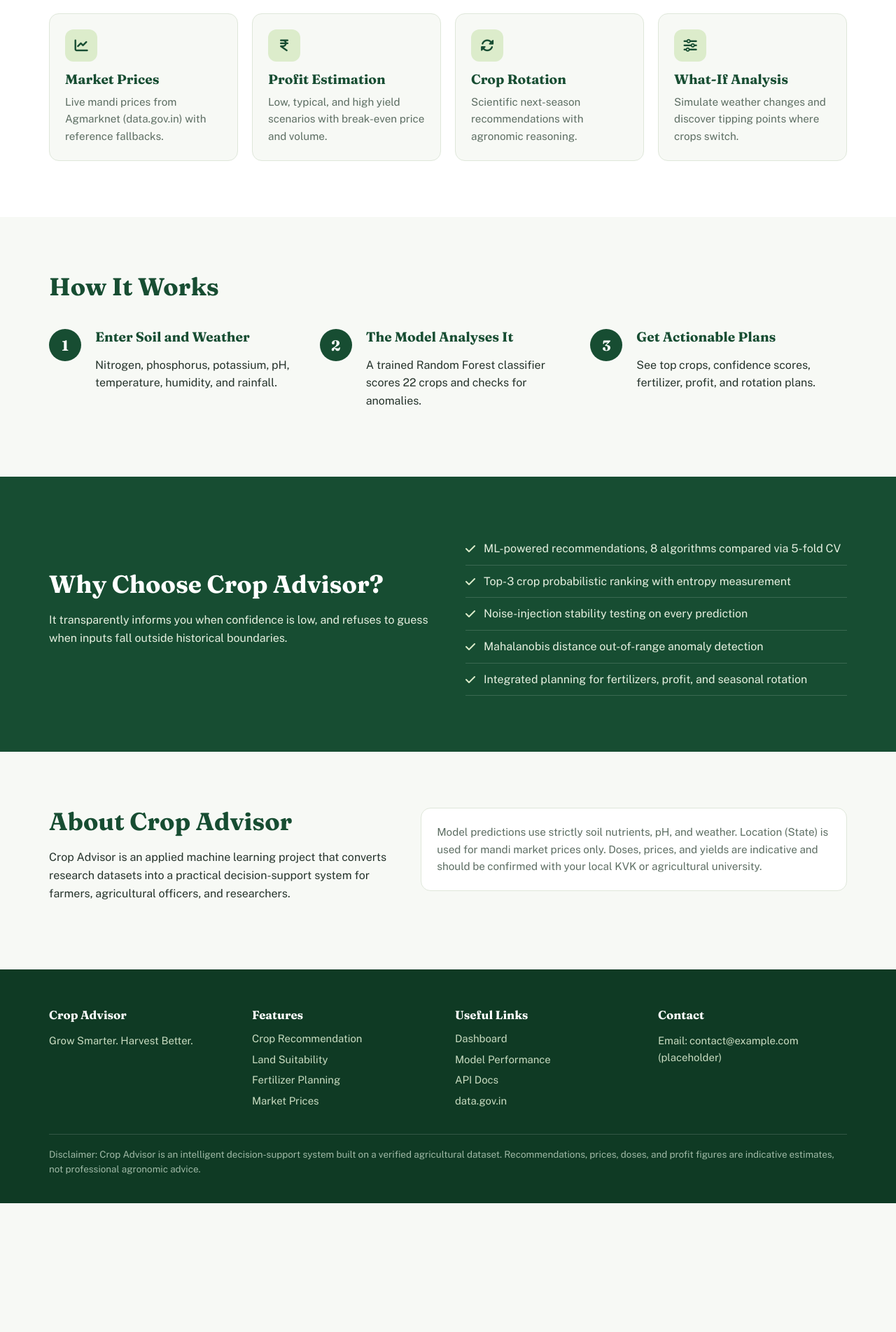
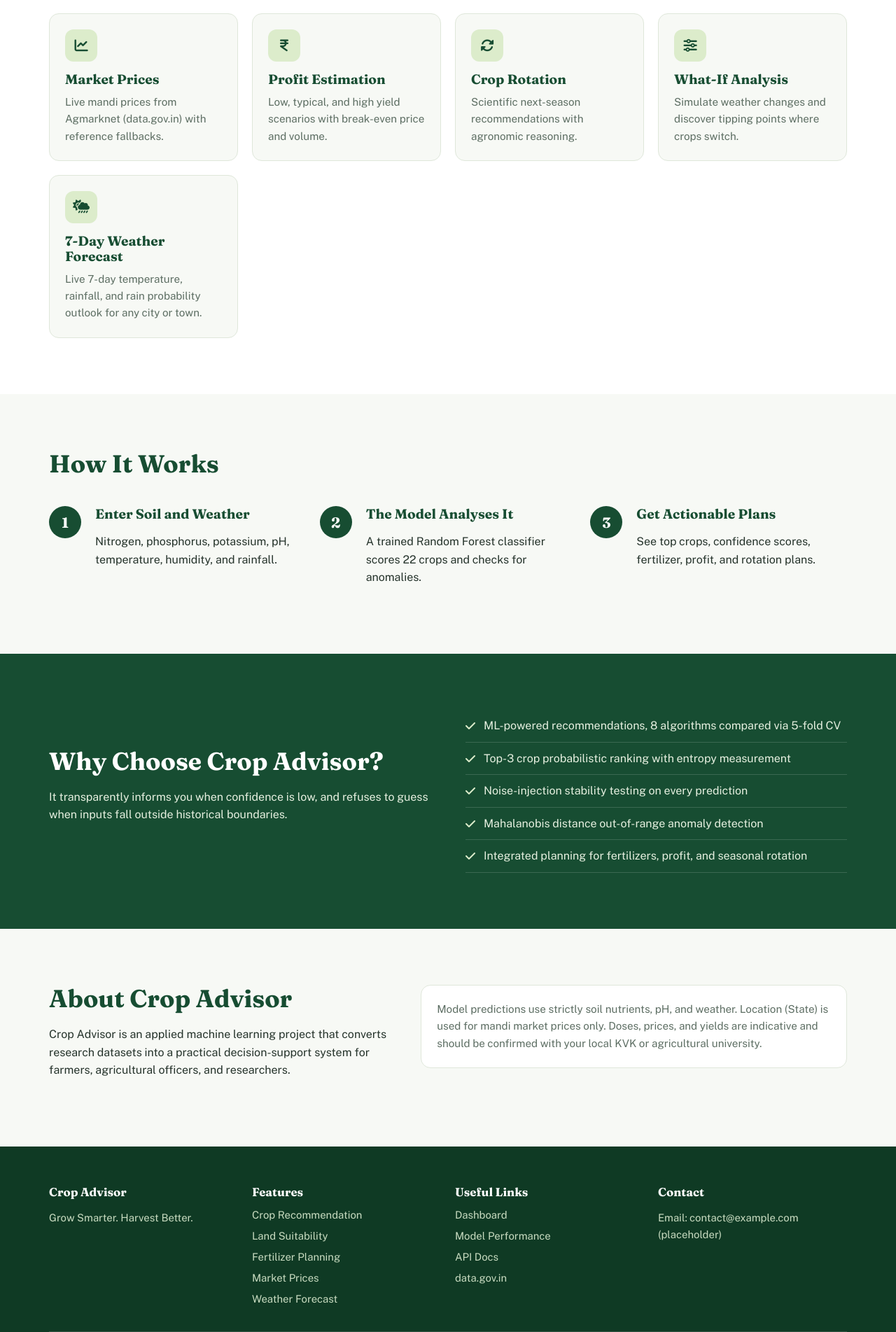
Before and after one commit to kodisushant/Crop-Recommendation-ML-Project, a FastAPI app: page / in a window 1280 px wide. Shown: the part 1206-3109 px from the top of the page at 70% size. Before the commit the page ends 2925 px from the top, so only its background shows below. Run offline with FastAPI, Linux system fonts and the light colour scheme; parts of the project's set-up code (start-up, migrations or seed data) failed here and were passed over.

Commit message:
Add 7-day weather forecast with humidity and live city autocomplete

```diff
--- a/main.py
+++ b/main.py
@@ -104,8 +104,8 @@ def run_predict(v):
 
 # ---------- pages ----------
 PAGES = {"": "index", "dashboard": "dashboard", "recommendation": "recommendation", "ideal-conditions": "ideal_conditions",
-         "land-check": "land_check", "fertilizer": "fertilizer", "market": "market", "profit": "profit",
-         "what-if": "what_if", "rotation": "rotation", "model-performance": "model_performance"}
+         "land-check": "land_check", "fertilizer": "fertilizer", "market": "market", "weather-forecast": "weather",
+         "profit": "profit", "what-if": "what_if", "rotation": "rotation", "model-performance": "model_performance"}
 def _page(name):
     def h(request: Request): return templates.TemplateResponse(request, f"{name}.html", {"page": name})
     return h
@@ -288,6 +288,293 @@ def market(crop: str, state: Optional[str] = None):
     return {**data, "cached": False}
 
 
+# ---------- weather forecast (Open-Meteo, no API key required) ----------
+INDIAN_STATE_NAMES = {s.lower() for s in C.STATES} | {
+    "orissa", "pondicherry", "jammu & kashmir", "andaman & nicobar islands",
+    "dadra & nagar haveli", "daman & diu", "daman and diu", "new delhi"
+}
+
+
+def _geocode_photon(query: str):
+    """Fallback geocoder (Photon / OpenStreetMap) that supports states, districts, cities, and towns."""
+    resp = requests.get(
+        "https://photon.komoot.io/api/",
+        params={"q": query, "limit": 5, "lang": "en"},
+        headers={"User-Agent": "CropAdvisor/1.0"},
+        timeout=10,
+    )
+    resp.raise_for_status()
+    features = resp.json().get("features") or []
+    if not features:
+        return None
+
+    # Prefer a match inside India when multiple places share the same name
+    in_matches = [f for f in features if f.get("properties", {}).get("countrycode") == "IN"]
+    chosen = in_matches[0] if in_matches else features[0]
+
+    lon, lat = chosen["geometry"]["coordinates"]
+    props = chosen.get("properties") or {}
+    return {
+        "latitude": lat,
+        "longitude": lon,
+        "name": props.get("name") or props.get("city") or props.get("state") or query,
+        "state": props.get("state") or "",
+        "country": props.get("country") or "",
+        "country_code": props.get("countrycode") or "",
+    }
+
+
+def _geocode_open_meteo(query: str):
+    """Primary geocoder using Open-Meteo Geocoding API (no API key required)."""
+    resp = requests.get(
+        "https://geocoding-api.open-meteo.com/v1/search",
+        params={"name": query, "count": 5, "language": "en", "format": "json"},
+        timeout=10,
+    )
+    resp.raise_for_status()
+    results = resp.json().get("results") or []
+    if not results:
+        return None
+
+    # Prefer an Indian match when multiple places share the same name (e.g. Hyderabad, Nagpur)
+    in_matches = [r for r in results if r.get("country_code") == "IN"]
+    chosen = in_matches[0] if in_matches else results[0]
+    return {
+        "latitude": chosen["latitude"],
+        "longitude": chosen["longitude"],
+        "name": chosen.get("name") or query,
+        "state": chosen.get("admin1") or "",
+        "country": chosen.get("country") or "",
+        "country_code": chosen.get("country_code") or "",
+    }
+
+
+def geocode_location(city_name: str):
+    """
+    Resolve a city, town, district, or Indian state/UT name to coordinates.
+    Uses Open-Meteo Geocoding API and falls back to Photon for states, districts,
+    and multi-part queries (e.g. 'Telangana', 'East Godavari', 'Warangal, Telangana').
+    """
+    lower_name = city_name.lower()
+    is_state_or_compound = (
+        lower_name in INDIAN_STATE_NAMES
+        or "," in lower_name
+        or "district" in lower_name
+    )
+
+    # For Indian states/UTs and district/comma queries, Photon handles administrative boundaries reliably
+    if is_state_or_compound:
+        try:
+            place = _geocode_photon(city_name)
+            if place:
+                return place
+        except requests.RequestException as e:
+            log.warning("Photon geocoding failed for '%s': %s", city_name, e)
+
+    # Try Open-Meteo Geocoding API first for cities and towns
+    open_meteo_place = None
+    open_meteo_error = None
+    try:
+        open_meteo_place = _geocode_open_meteo(city_name)
+    except requests.Timeout:
+        open_meteo_error = "timeout"
+    except requests.RequestException as e:
+        log.warning("Open-Meteo geocoding failed for '%s': %s", city_name, e)
+        open_meteo_error = "unavailable"
+
+    # If Open-Meteo found an Indian location, use it right away
+    if open_meteo_place and open_meteo_place["country_code"] == "IN":
+        return open_meteo_place
+
+    # Otherwise check Photon (covers Indian districts like East Godavari, Kanyakumari, Paschim Medinipur)
+    try:
+        photon_place = _geocode_photon(city_name)
+        if photon_place and photon_place["country_code"] == "IN":
+            return photon_place
+        if open_meteo_place:
+            return open_meteo_place
+        if photon_place:
+            return photon_place
+    except requests.Timeout:
+        if open_meteo_place:
+            return open_meteo_place
+        if open_meteo_error == "timeout":
+            raise HTTPException(504, "Weather location service timed out. Please try again.")
+    except requests.RequestException as e:
+        log.warning("Photon fallback geocoding failed for '%s': %s", city_name, e)
+        if open_meteo_place:
+            return open_meteo_place
+
+    if open_meteo_error == "timeout":
+        raise HTTPException(504, "Weather location service timed out. Please try again.")
+    if open_meteo_error == "unavailable":
+        raise HTTPException(502, "Weather location service is currently unavailable. Please try again later.")
+
+    return None
+
+
+@app.get("/weather/suggest", tags=["Weather"])
+def weather_suggest(q: str = ""):
+    """Return live city, district, and state autocomplete suggestions (no API key required)."""
+    query = q.strip()
+    if len(query) < 2:
+        return {"suggestions": []}
+
+    suggestions = []
+    seen_labels = set()
+
+    def add_suggestion(label: str, value: str):
+        key = label.lower()
+        if key not in seen_labels:
+            seen_labels.add(key)
+            suggestions.append({"label": label, "value": value})
+
+    # 1. Include matching Indian states/UTs first for instant state autocomplete
+    query_lower = query.lower()
+    for state_name in C.STATES:
+        if query_lower in state_name.lower():
+            add_suggestion(f"{state_name}, India", state_name)
+
+    # 2. Fetch matching cities and towns from Open-Meteo Geocoding API
+    try:
+        resp = requests.get(
+            "https://geocoding-api.open-meteo.com/v1/search",
+            params={"name": query, "count": 8, "language": "en", "format": "json"},
+            timeout=5,
+        )
+        resp.raise_for_status()
+        results = resp.json().get("results") or []
+
+        # Show Indian matches before international matches
+        results.sort(key=lambda r: 0 if r.get("country_code") == "IN" else 1)
+
+        for item in results:
+            name = item.get("name") or ""
+            admin1 = item.get("admin1") or ""
+            country = item.get("country") or ""
+            if not name:
+                continue
+
+            parts = [name]
+            if admin1 and admin1.lower() != name.lower():
+                parts.append(admin1)
+            if country:
+                parts.append(country)
+            label = ", ".join(parts)
+
+            value = f"{name}, {admin1}" if admin1 and admin1.lower() != name.lower() else name
+            add_suggestion(label, value)
+    except requests.RequestException as e:
+        log.warning("Open-Meteo suggest failed for '%s': %s", query, e)
+
+    # 3. If fewer than 3 suggestions found, also check Photon (covers Indian districts)
+    if len(suggestions) < 3:
+        try:
+            resp = requests.get(
+                "https://photon.komoot.io/api/",
+                params={"q": query, "limit": 5, "lang": "en"},
+                headers={"User-Agent": "CropAdvisor/1.0"},
+                timeout=5,
+            )
+            resp.raise_for_status()
+            features = resp.json().get("features") or []
+            features.sort(key=lambda f: 0 if f.get("properties", {}).get("countrycode") == "IN" else 1)
+
+            for feat in features:
+                props = feat.get("properties") or {}
+                name = props.get("name") or props.get("city") or ""
+                state = props.get("state") or ""
+                country = props.get("country") or ""
+                if not name:
+                    continue
+
+                parts = [name]
+                if state and state.lower() != name.lower():
+                    parts.append(state)
+                if country:
+                    parts.append(country)
+                label = ", ".join(parts)
+
+                value = f"{name}, {state}" if state and state.lower() != name.lower() else name
+                add_suggestion(label, value)
+        except requests.RequestException as e:
+            log.warning("Photon suggest failed for '%s': %s", query, e)
+
+    return {"suggestions": suggestions[:8]}
+
+
+@app.get("/weather", tags=["Weather"])
+def weather(city: str = "Hyderabad"):
+    """Fetch a 7-day weather forecast for any city, town, district, or state using Open-Meteo."""
+    city_name = city.strip()
+    if not city_name:
+        raise HTTPException(400, "Please enter a city, district, or state name.")
+
+    # Step 1: Convert location name to latitude and longitude
+    place = geocode_location(city_name)
+    if not place:
+        raise HTTPException(404, f"Location '{city_name}' not found. Please check the spelling and try another city, district, or state.")
+
+    latitude = place["latitude"]
+    longitude = place["longitude"]
+    location_name = place["name"]
+    state_name = place["state"]
+    country_name = place["country"]
+
+    # Step 2: Request the 7-day daily weather forecast using latitude and longitude
+    try:
+        forecast_response = requests.get(
+            "https://api.open-meteo.com/v1/forecast",
+            params={
+                "latitude": latitude,
+                "longitude": longitude,
+                "daily": "temperature_2m_max,temperature_2m_min,precipitation_sum,precipitation_probability_max,relative_humidity_2m_mean",
+                "timezone": "auto",
+                "forecast_days": 7,
+            },
+            timeout=10,
+        )
+        forecast_response.raise_for_status()
+        forecast_data = forecast_response.json()
+    except requests.Timeout:
+        raise HTTPException(504, "Weather forecast service timed out. Please try again.")
+    except requests.RequestException as e:
+        log.warning("weather forecast API failed: %s", e)
+        raise HTTPException(502, "Weather forecast service is currently unavailable. Please try again later.")
+
+    # Step 3: Process the daily arrays into a clean list of 7 forecast day objects
+    daily = forecast_data.get("daily") or {}
+    dates = daily.get("time") or []
+    max_temps = daily.get("temperature_2m_max") or []
+    min_temps = daily.get("temperature_2m_min") or []
+    rain_amounts = daily.get("precipitation_sum") or []
+    rain_probs = daily.get("precipitation_probability_max") or []
+    humidities = daily.get("relative_humidity_2m_mean") or []
+
+    if not dates:
+        raise HTTPException(502, "Weather forecast data could not be read from Open-Meteo.")
+
+    days = []
+    for i in range(len(dates)):
+        days.append({
+            "date": dates[i],
+            "max_temp_c": max_temps[i] if i < len(max_temps) else None,
+            "min_temp_c": min_temps[i] if i < len(min_temps) else None,
+            "humidity_percent": humidities[i] if i < len(humidities) else None,
+            "rain_mm": rain_amounts[i] if i < len(rain_amounts) else None,
+            "rain_probability": rain_probs[i] if i < len(rain_probs) else None,
+        })
+
+    return {
+        "location": location_name,
+        "state": state_name,
+        "country": country_name,
+        "days": days,
+        "source": "Open-Meteo",
+        "note": "Forecast is approximate. Check local weather alerts before farm operations.",
+    }
+
+
 # ---------- profit ----------
 @app.post("/profit", tags=["Profit"])
 def profit(r: Profit):
--- a/static/js/script.js
+++ b/static/js/script.js
@@ -1491,12 +1491,214 @@ pageControllers.model_performance = async function () {
   getElement("#rules").textContent = decisionRules.rules;
 };
 
+// ----------------------------------------------------------------------------
+// 4.12 7-Day Weather Forecast (Open-Meteo)
+// ----------------------------------------------------------------------------
+pageControllers.weather = function () {
+    const formElement = getElement("#form");
+    const cityInput = getElement("#city");
+    const submitButton = getElement("#go");
+    const resultContainer = getElement("#result");
+    const suggestionsBox = getElement("#city-suggestions");
+
+    if (!formElement || !cityInput || !resultContainer) return;
+
+    function escapeHtml(text) {
+        return String(text ?? "")
+            .replace(/&/g, "&amp;")
+            .replace(/</g, "&lt;")
+            .replace(/>/g, "&gt;")
+            .replace(/"/g, "&quot;");
+    }
+
+    function formatValue(value, fallback = "–") {
+        return value === null || value === undefined ? fallback : value;
+    }
+
+    // ---- Live city / district / state autocomplete ----
+    let suggestTimer = null;
+    let latestSuggestId = 0;
+    let currentSuggestions = [];
+    let activeSuggestionIndex = -1;
+
+    function hideSuggestions() {
+        if (!suggestionsBox) return;
+        suggestionsBox.hidden = true;
+        suggestionsBox.innerHTML = "";
+        currentSuggestions = [];
+        activeSuggestionIndex = -1;
+    }
+
+    function selectSuggestion(item) {
+        cityInput.value = item.value;
+        hideSuggestions();
+        cityInput.focus();
+    }
+
+    function renderSuggestions(items) {
+        if (!suggestionsBox) return;
+        currentSuggestions = items;
+        activeSuggestionIndex = -1;
+
+        if (!items.length) {
+            hideSuggestions();
+            return;
+        }
+
+        suggestionsBox.innerHTML = items.map((item, idx) => `
+            <li class="ac-item" role="option" data-index="${idx}">
+                <i class="fa-solid fa-location-dot" style="color:var(--fresh);margin-right:6px"></i>${escapeHtml(item.label)}
+            </li>
+        `).join("");
+        suggestionsBox.hidden = false;
+    }
+
+    function updateActiveSuggestion() {
+        if (!suggestionsBox) return;
+        getAllElements(".ac-item", suggestionsBox).forEach((el, idx) => {
+            el.classList.toggle("active", idx === activeSuggestionIndex);
+        });
+    }
+
+    if (suggestionsBox) {
+        cityInput.addEventListener("input", () => {
+            const query = cityInput.value.trim();
+            clearTimeout(suggestTimer);
+
+            if (query.length < 2) {
+                hideSuggestions();
+                return;
+            }
+
+            suggestTimer = setTimeout(async () => {
+                const requestId = ++latestSuggestId;
+                try {
+                    const data = await fetchApi(`/weather/suggest?q=${encodeURIComponent(query)}`);
+                    if (requestId !== latestSuggestId) return;
+                    renderSuggestions(data.suggestions || []);
+                } catch {
+                    if (requestId === latestSuggestId) hideSuggestions();
+                }
+            }, 250);
+        });
+
+        // Use mousedown so clicking a suggestion works before input blur
+        suggestionsBox.addEventListener("mousedown", event => {
+            const itemEl = event.target.closest(".ac-item");
+            if (!itemEl) return;
+            event.preventDefault();
+            const idx = parseInt(itemEl.dataset.index, 10);
+            if (!isNaN(idx) && currentSuggestions[idx]) {
+                selectSuggestion(currentSuggestions[idx]);
+            }
+        });
+
+        // Keyboard navigation (ArrowDown, ArrowUp, Enter, Escape)
+        cityInput.addEventListener("keydown", event => {
+            if (suggestionsBox.hidden || !currentSuggestions.length) return;
+
+            if (event.key === "ArrowDown") {
+                event.preventDefault();
+                activeSuggestionIndex = (activeSuggestionIndex + 1) % currentSuggestions.length;
+                updateActiveSuggestion();
+            } else if (event.key === "ArrowUp") {
+                event.preventDefault();
+                activeSuggestionIndex = (activeSuggestionIndex - 1 + currentSuggestions.length) % currentSuggestions.length;
+                updateActiveSuggestion();
+            } else if (event.key === "Enter" && activeSuggestionIndex >= 0) {
+                event.preventDefault();
+                selectSuggestion(currentSuggestions[activeSuggestionIndex]);
+            } else if (event.key === "Escape") {
+                hideSuggestions();
+            }
+        });
+
+        document.addEventListener("click", event => {
+            if (!event.target.closest(".city-ac")) {
+                hideSuggestions();
+            }
+        });
+    }
+
+    // ---- Fetch and render 7-day forecast ----
+    formElement.onsubmit = function (event) {
+        event.preventDefault();
+        hideSuggestions();
+
+        executeWithLoadingState(submitButton, async function () {
+            const city = cityInput.value.trim();
+            if (!city) {
+                throw new Error("Please enter a city, district, or state name.");
+            }
+
+            // Show a clear loading message while fetching live forecast data
+            resultContainer.innerHTML = `
+                <div class="panel">
+                    ${renderEmptyPlaceholder("fa-spinner fa-spin", `Loading 7-day weather forecast for ${escapeHtml(city)}...`)}
+                </div>
+            `;
+
+            const url = `/weather?city=${encodeURIComponent(city)}`;
+            const forecast = await fetchApi(url);
+
+            const locationParts = [forecast.location];
+            if (forecast.state && forecast.state.toLowerCase() !== String(forecast.location || "").toLowerCase()) {
+                locationParts.push(forecast.state);
+            }
+            if (forecast.country) {
+                locationParts.push(forecast.country);
+            }
+            const locationLabel = locationParts.filter(Boolean).join(", ");
+
+            const rowsHtml = (forecast.days || []).map(day => `
+                <tr>
+                    <td><b>${escapeHtml(day.date)}</b></td>
+                    <td>${formatValue(day.min_temp_c)}</td>
+                    <td>${formatValue(day.max_temp_c)}</td>
+                    <td>${formatValue(day.humidity_percent)}%</td>
+                    <td>${formatValue(day.rain_mm)}</td>
+                    <td>${formatValue(day.rain_probability)}%</td>
+                </tr>
+            `).join("");
+
+            resultContainer.innerHTML = `
+                <div class="panel">
+                    <div class="inl" style="justify-content:space-between;align-items:center">
+                        <h3 style="margin:0"><i class="fa-solid fa-location-dot"></i> ${escapeHtml(locationLabel)}</h3>
+                        ${renderBadge("live", `Source: ${escapeHtml(forecast.source)}`)}
+                    </div>
+                </div>
+
+                <div class="panel tw">
+                    <h3><i class="fa-solid fa-calendar-week"></i> 7-Day Forecast</h3>
+                    <table>
+                        <thead>
+                            <tr>
+                                <th>Date</th>
+                                <th>Min Temperature (°C)</th>
+                                <th>Max Temperature (°C)</th>
+                                <th>Humidity (%)</th>
+                                <th>Rainfall (mm)</th>
+                                <th>Rain Probability (%)</th>
+                            </tr>
+                        </thead>
+                        <tbody>
+                            ${rowsHtml}
+                        </tbody>
+                    </table>
+                    <div class="note">${escapeHtml(forecast.note)}</div>
+                </div>
+            `;
+        });
+    };
+};
+
 
 // ============================================================================
 // 5. APPLICATION BOOTSTRAPPER
 // ============================================================================
 
-document.addEventListener("DOMContentLoaded", () => {
+function initApp() {
     // Mobile navigation burger menu toggle
     const burgerButton = getElement(".burger");
     if (burgerButton) {
@@ -1524,4 +1726,10 @@ document.addEventListener("DOMContentLoaded", () => {
             showToast(err.message, "error");
         });
     }
-});
+}
+
+if (document.readyState === "loading") {
+    document.addEventListener("DOMContentLoaded", initApp);
+} else {
+    initApp();
+}
--- a/templates/base.html
+++ b/templates/base.html
@@ -10,13 +10,16 @@
 
   <!-- Google Fonts -->
   <link rel="preconnect" href="https://fonts.googleapis.com">
-    <link href="https://fonts.googleapis.com/css2?family=Fraunces:opsz,wght@9..144,500;9..144,700&family=Public+Sans:wght@400;500;600;700&display=swap" rel="stylesheet">
+  <link
+    href="https://fonts.googleapis.com/css2?family=Fraunces:opsz,wght@9..144,500;9..144,700&family=Public+Sans:wght@400;500;600;700&display=swap"
+    rel="stylesheet">
 
   <!-- FontAwesome Icons -->
   <link rel="stylesheet" href="https://cdnjs.cloudflare.com/ajax/libs/font-awesome/6.5.1/css/all.min.css">
 
   <!-- Custom Stylesheet -->
   <link rel="stylesheet" href="/static/css/style.css">
+  <link rel="stylesheet" href="/static/css/style.css?v=3">
 </head>
 
 <body data-page="{{ page }}">
@@ -48,6 +51,7 @@
             <a href="/land-check"><i class="fa-solid fa-map"></i> Land Suitability</a>
             <a href="/fertilizer"><i class="fa-solid fa-flask"></i> Fertilizer Planning</a>
             <a href="/market"><i class="fa-solid fa-chart-line"></i> Market Prices</a>
+            <a href="/weather-forecast"><i class="fa-solid fa-cloud-sun-rain"></i> Weather Forecast</a>
             <a href="/profit"><i class="fa-solid fa-indian-rupee-sign"></i> Profit Estimation</a>
             <a href="/what-if"><i class="fa-solid fa-sliders"></i> What-If Analysis</a>
             <a href="/rotation"><i class="fa-solid fa-rotate"></i> Crop Rotation</a>
@@ -77,6 +81,7 @@
           <a href="/land-check">Land Suitability</a>
           <a href="/fertilizer">Fertilizer Planning</a>
           <a href="/market">Market Prices</a>
+          <a href="/weather-forecast">Weather Forecast</a>
         </div>
         <div>
           <h3>Useful Links</h3>
@@ -98,12 +103,9 @@
     </div>
   </footer>
 
-    <!-- Toast Notification Container -->
-    <div id="toasts" aria-live="polite"></div>
-
     <!-- JavaScript Dependencies -->
     <script src="/static/js/chart.umd.js"></script>
-    <script src="/static/js/script.js"></script>
+    <script src="/static/js/script.js?v=4"></script>
 </body>
 
 </html>
--- a/templates/dashboard.html
+++ b/templates/dashboard.html
@@ -81,6 +81,10 @@
                 <div class="ico"><i class="fa-solid fa-gauge-high"></i></div>
                 <h3>Model Analytics</h3>
             </a>
+            <a class="card" href="/weather-forecast">
+                <div class="ico"><i class="fa-solid fa-cloud-sun-rain"></i></div>
+                <h3>Weather Forecast</h3>
+            </a>
         </div>
 
         <!-- Charts & History Grid -->
--- a/templates/index.html
+++ b/templates/index.html
@@ -104,6 +104,13 @@
                 <h3>What-If Analysis</h3>
                 <p>Simulate weather changes and discover tipping points where crops switch.</p>
             </a>
+
+            <!-- Feature 9: 7-Day Weather Forecast -->
+            <a class="card" href="/weather-forecast">
+                <div class="ico"><i class="fa-solid fa-cloud-sun-rain"></i></div>
+                <h3>7-Day Weather Forecast</h3>
+                <p>Live 7-day temperature, rainfall, and rain probability outlook for any city or town.</p>
+            </a>
         </div>
     </div>
 </section>
```
Also changed, not shown: static/css/style.css (+38 -0 lines), templates/weather.html (added, +44 -0 lines). Lines whose indentation alone changed are shown as unchanged.
